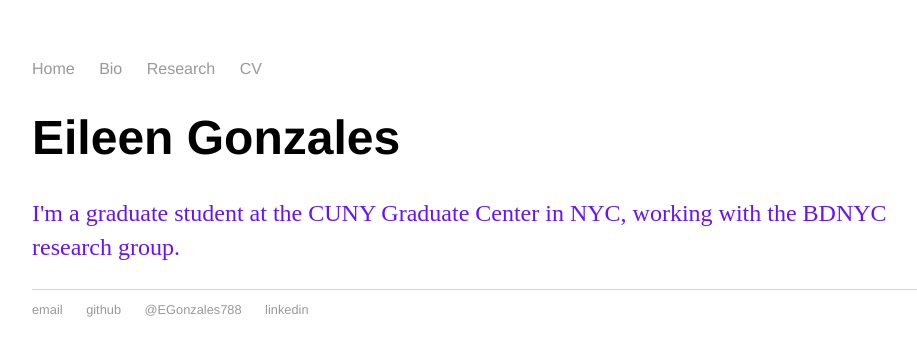
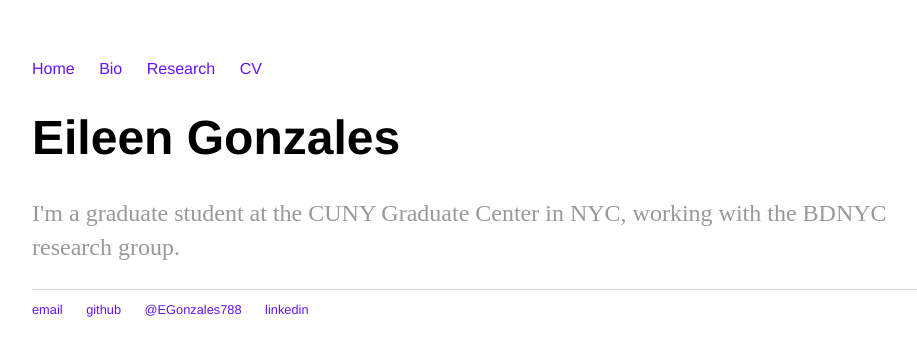
Before and after one commit to ECGonzales/ECGonzales.github.io, a Jekyll site: the page built from index.html, in a window 1280 px wide. Shown: the top 356 px of the page, without its empty margins (160-1077 px from the left). Built offline with Jekyll 4.4.1, drawn with Linux system fonts in a browser that asks for light colours.

Commit message:
Update main.css
Added comments and edited font color/ hover links

```diff
--- a/css/main.css
+++ b/css/main.css
@@ -12,21 +12,26 @@ nav ul li, footer ul li {
     display: inline;
     margin-right: 20px;
 }
+/* This is the font styles for the header and footer info, i.e Home button and twitter links*/
 a {
     text-decoration: none;
-    color: #999;
+    color: #6513FF;
 }
+/* Modifies the text when you hover over it*/
 a:hover {
-    text-decoration: bold;
+    font-weight: bold;
+    font-color:
 }
+/* Font for headersand text sized h1 */
 h1 {
     font-size: 3em;
     font-family:'Helvetica', 'Arial', 'Sans-Serif';
 }
+/* This is the font styles and such for the main body of the page*/
 p {
     font-size: 1.5em;
     line-height: 1.4em;
-    color: #6513FF;
+    color: #999;
 }
 footer {
     border-top: 1px solid #d5d5d5;
```
